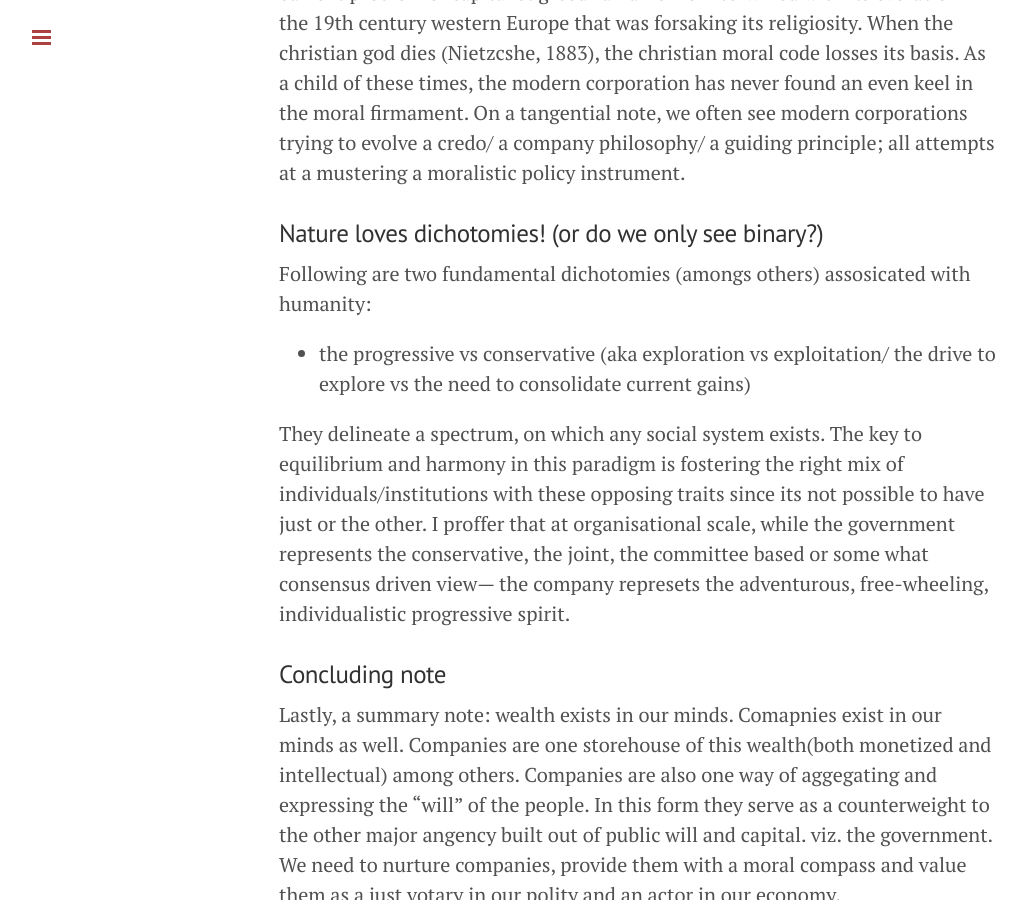
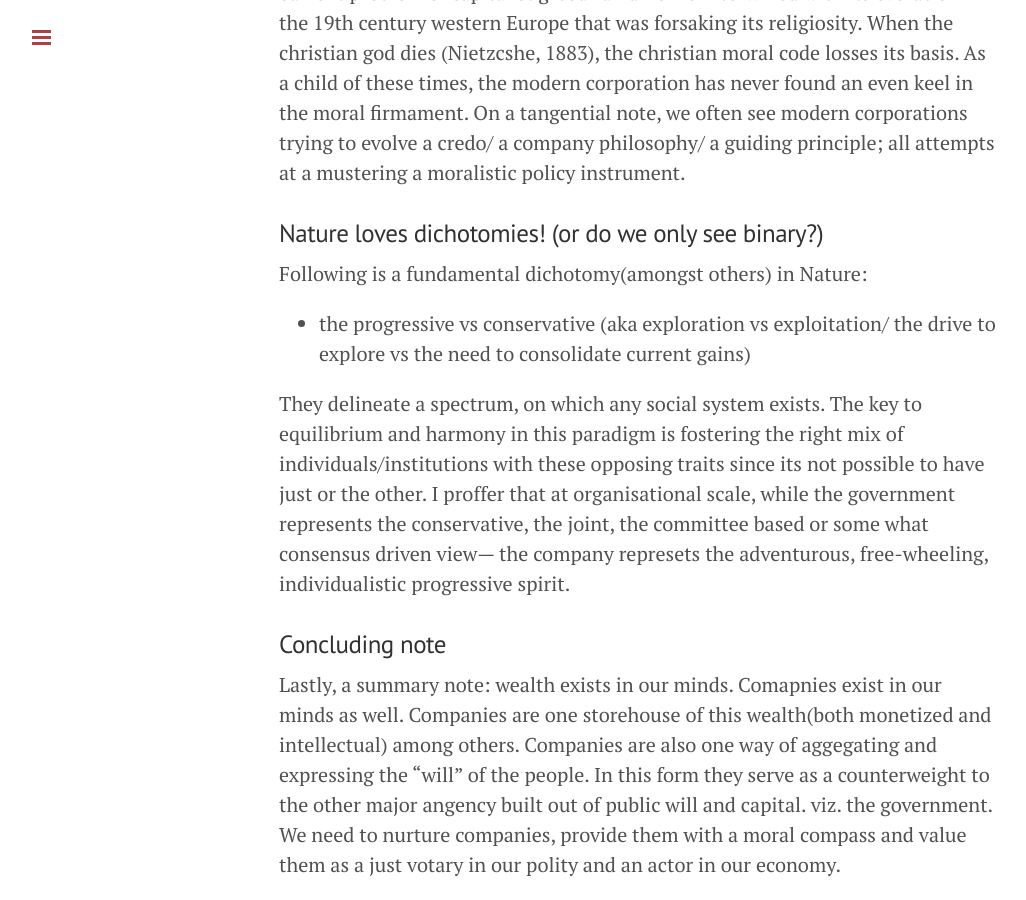
Before and after one commit to auag92/blog, a Jekyll site: the page built from _posts/2020-05-13-company.md, in a window 1280 px wide and 900 px high, scrolled down 1141 px. Shown: the whole window, without its empty margins (1-1027 px from the left). Built offline with Jekyll 4.4.1, drawn with Linux system fonts in a browser that asks for light colours; comment, search, counter and statistics services are not loaded.

Commit message:
minor check

```diff
--- a/_posts/2020-05-13-company.md
+++ b/_posts/2020-05-13-company.md
@@ -41,7 +41,7 @@ all attempts at a mustering a moralistic policy instrument.
 
 
 ### Nature loves dichotomies! (or do we only see binary?)
-Following are two fundamental dichotomies (amongs others) assosicated with humanity:
+Following is a fundamental dichotomy(amongst others) in Nature:
  * the progressive vs conservative
  (aka exploration vs exploitation/ the drive to explore vs the need to consolidate current gains)
 
```
